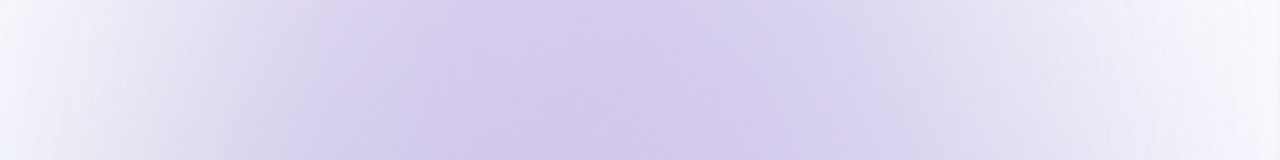
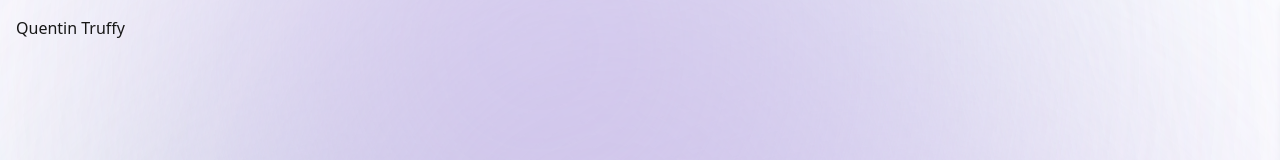
Before and after one commit to quentintruffy/mistral-ai, a Next.js app: page / in a window 1280 px wide. Shown: the top 160 px of the page. Built offline with nearby package versions, Linux system fonts and the light colour scheme.

Commit message:
edit readme

```diff
--- a/src/app/page.tsx
+++ b/src/app/page.tsx
@@ -6,6 +6,9 @@ import { Input } from '@/components/input';
 export default function Home() {
   return (
     <div className="relative h-screen w-screen overflow-hidden">
+      <div className="absolute left-4 top-4 text-neutral-900 font-medium">
+        Quentin Truffy
+      </div>
       <Background />
       <div className="flex flex-row h-full w-full">
         <div className="flex flex-col gap-4 grow mx-auto max-w-2xl w-full">
```
Also changed, not shown: 1 other file (tests, documents, lock files or other folders).
